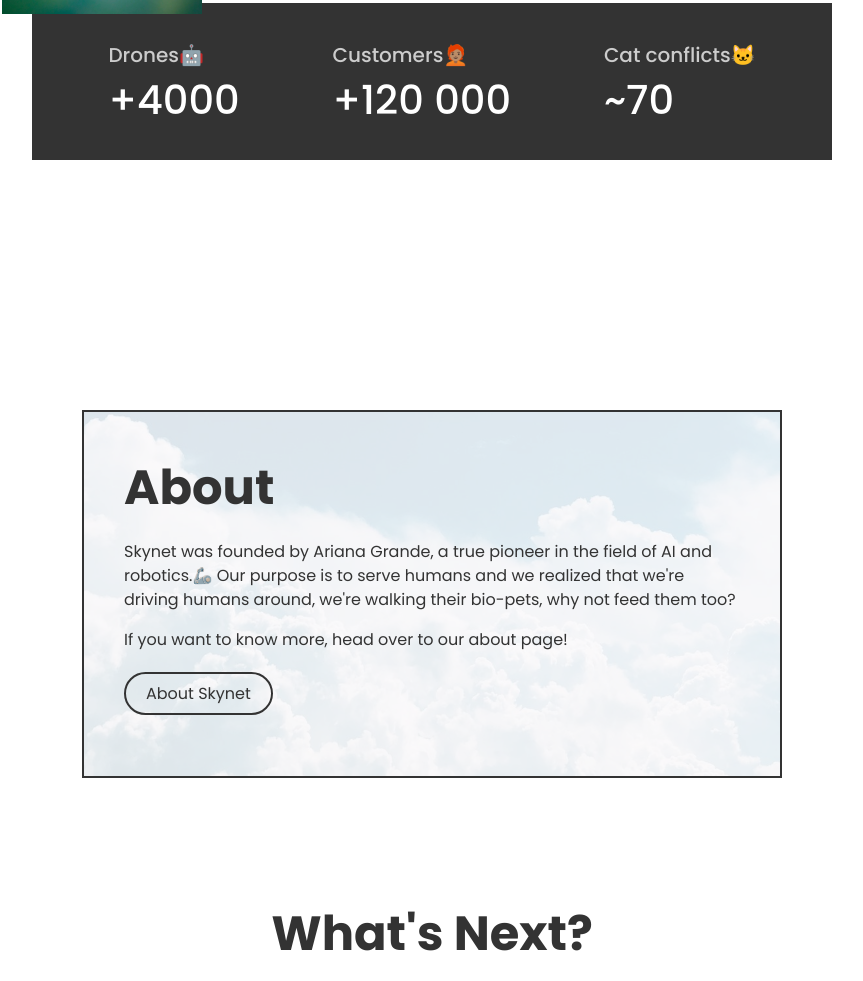
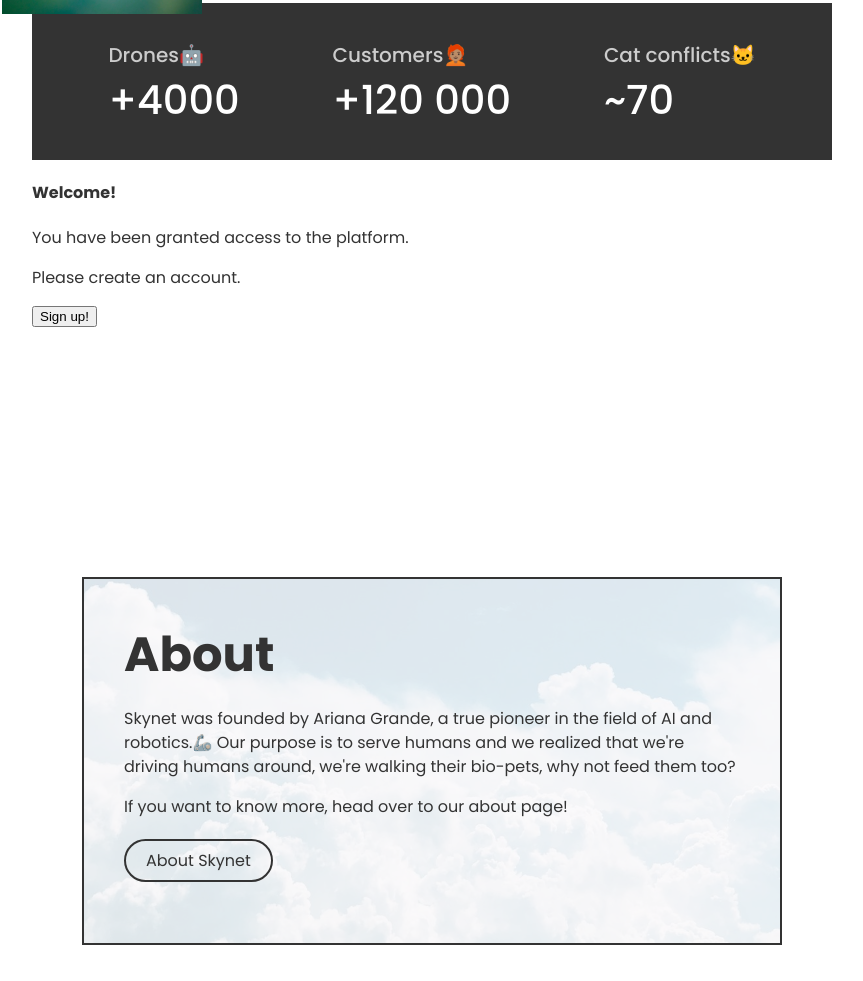
Before and after one commit to jripke74/build-and-deploy-1, a plain HTML site: page index.html in a window 1280 px wide. Shown: the part 799-1780 px from the top of the page, without its empty margins (208-1071 px from the left). Drawn offline with nearby package versions, Linux system fonts and the light colour scheme; no server answers; a script that the page names is missing.

Commit message:
add html

```diff
--- a/index.html
+++ b/index.html
@@ -72,6 +72,19 @@
             <p class="stat-number">~70</p>
           </div>
         </div>
+        <!--
+          Challenge:
+          Create the signup layout from the provided design.
+
+          Welcome!
+          You have been granted access to the platform.
+          Please create an account.
+          Sign up!
+        -->
+        <h4>Welcome!</h4>
+        <p>You have been granted access to the platform.</p>
+        <p>Please create an account.</p>
+        <button>Sign up!</button>
       </section>
 
       <!-- About section -->
```
